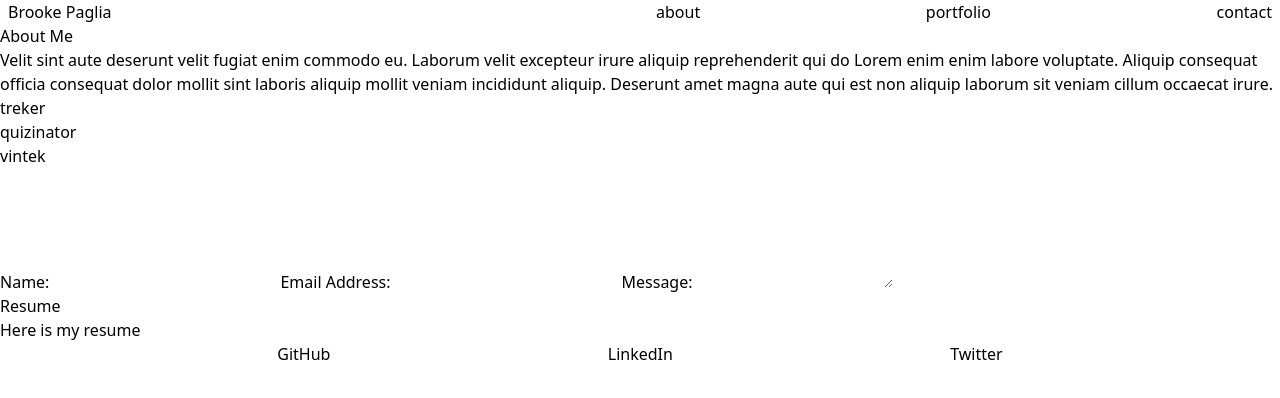
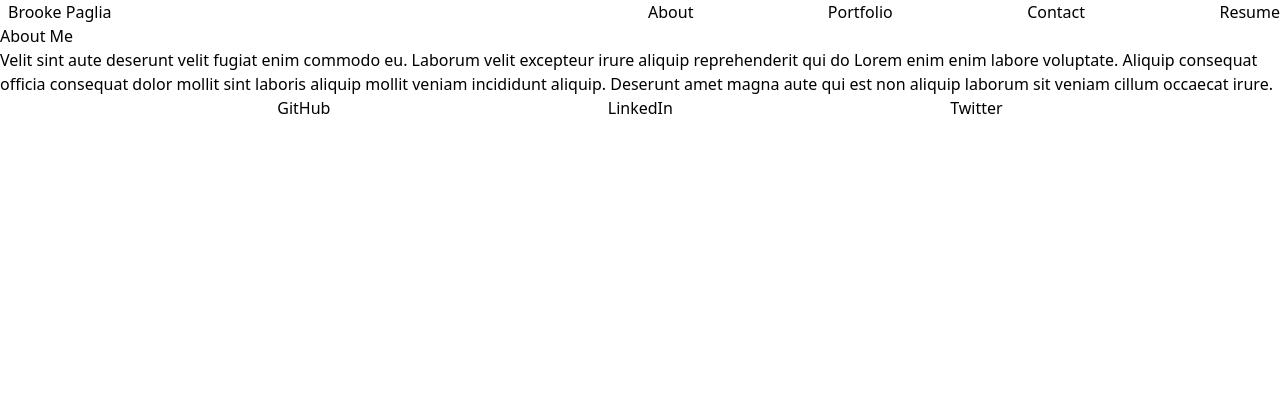
Before and after one commit to BrookesCodeStuff/react-personal-portfolio, a React (Create React App) app: page / in a window 1280 px wide. Shown: the top 398 px of the page. Built offline with nearby package versions, Linux system fonts and the light colour scheme.

Commit message:
add conditional rendering with react-router

```diff
--- a/package.json
+++ b/package.json
@@ -38,6 +38,7 @@
   "devDependencies": {
     "autoprefixer": "^10.4.7",
     "postcss": "^8.4.13",
+    "react-router-dom": "^6.3.0",
     "tailwindcss": "^3.0.24"
   }
 }
--- a/src/App.js
+++ b/src/App.js
@@ -1,31 +1,23 @@
 import React, { useState } from "react";
+import { Routes, Route, BrowserRouter } from "react-router-dom";
 import Nav from "./components/Nav";
 import About from "./components/About";
 import Portfolio from "./components/Portfolio";
 import Contact from "./components/Contact";
 import Resume from "./components/Resume";
-import Footer from "./components/Footer";
 
 function App() {
-  const [links, setLinks] = useState(["about", "portfolio", "contact"]);
-  const [currentLink, setCurrentLink] = useState(links[0]);
-
   return (
-    <>
-      <Nav
-        links={links}
-        setLinks={setLinks}
-        currentLink={currentLink}
-        setCurrentLink={setCurrentLink}
-      />
-      <main>
-        <About />
-        <Portfolio />
-        <Contact />
-        <Resume />
-      </main>
-      <Footer />
-    </>
+    <BrowserRouter>
+      <Routes>
+        <Route path="/" element={<Nav />}>
+          <Route index element={<About />} />
+          <Route path="Portfolio" element={<Portfolio />} />
+          <Route path="Contact" element={<Contact />} />
+          <Route path="Resume" element={<Resume />} />
+        </Route>
+      </Routes>
+    </BrowserRouter>
   );
 }
 export default App;
--- a/src/components/Nav.js
+++ b/src/components/Nav.js
@@ -1,19 +1,32 @@
 import React from "react";
+import { Outlet, Link } from "react-router-dom";
+import Footer from "./Footer";
 
 function Nav(props) {
   return (
+    <>
       <header className="flex flex-col md:flex-row justify-evenly">
         <h2 className="mx-2 basis-1/2">Brooke Paglia</h2>
         <nav className="basis-1/2 place-content-end">
           <ul className="flex flex-col md:flex-row justify-between">
-          {props.links.map((link) => (
-            <li className="mx-2" key={link}>
-              {link}
+            <li>
+              <Link to="/">About</Link>
             </li>
-          ))}
+            <li>
+              <Link to="/portfolio">Portfolio</Link>
+            </li>
+            <li>
+              <Link to="/contact">Contact</Link>
+            </li>
+            <li>
+              <Link to="/resume">Resume</Link>
+            </li>
           </ul>
         </nav>
       </header>
+      <Outlet />
+      <Footer />
+    </>
   );
 }
 
```
Also changed, not shown: 1 other file (tests, documents, lock files or other folders). Lines whose indentation alone changed are shown as unchanged.
